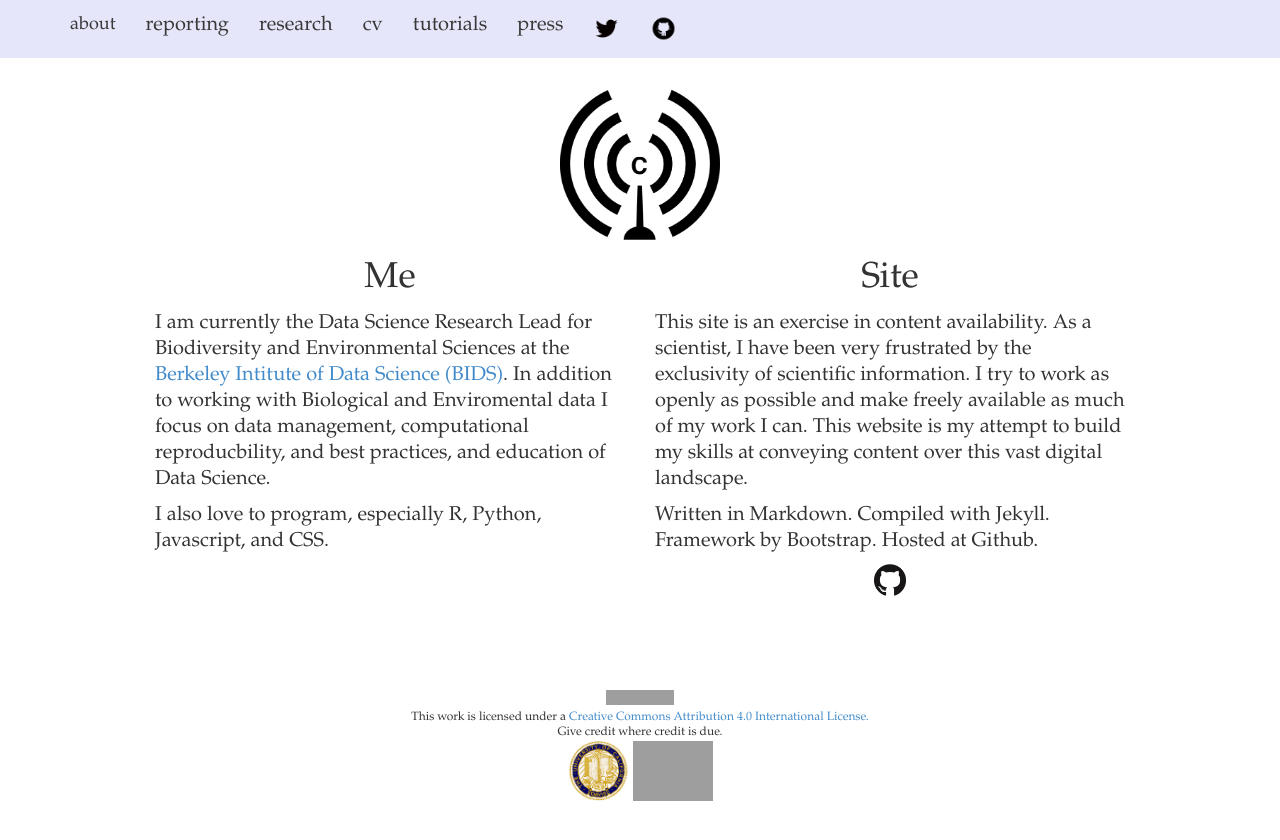
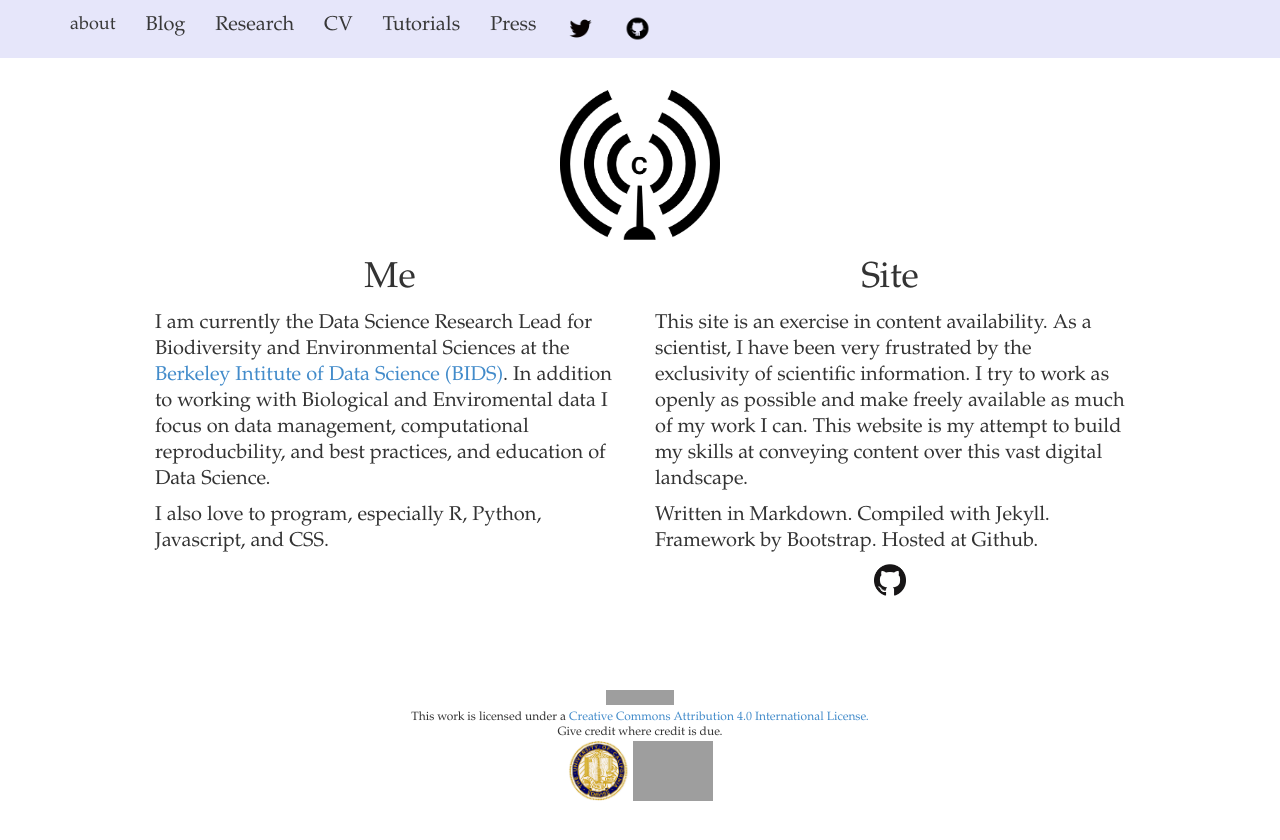
Before and after one commit to iamciera/creports, a Jekyll site: the page built from index.html, in a window 1280 px wide. Shown: the top 840 px of the page. Built offline with Jekyll 4.4.1, drawn with Linux system fonts in a browser that asks for light colours; nearby versions of some CDN libraries; the list of posts is cut into pages by our own code; grey boxes are pictures that could not be loaded.

Commit message:
changec title buttons

```diff
--- a/_layouts/default.html
+++ b/_layouts/default.html
@@ -37,11 +37,11 @@
         <!-- Collect the nav links, forms, and other content for toggling -->
         <div class="collapse navbar-collapse navbar-ex1-collapse">
           <ul class="nav navbar-nav">
-            <li><a href="{{ site.baseurl }}/blog">reporting</a></li>
-            <li><a href="{{ site.baseurl }}/research">research</a></li>
-            <li><a href="{{ site.baseurl }}/cv">cv</a></li>
-            <li><a href="{{ site.baseurl }}/tutorials">tutorials</a></li>
-            <li><a href="{{ site.baseurl }}/press">press</a></li>
+            <li><a href="{{ site.baseurl }}/blog">Blog</a></li>
+            <li><a href="{{ site.baseurl }}/research">Research</a></li>
+            <li><a href="{{ site.baseurl }}/cv">CV</a></li>
+            <li><a href="{{ site.baseurl }}/tutorials">Tutorials</a></li>
+            <li><a href="{{ site.baseurl }}/press">Press</a></li>
             <li><a href="https://twitter.com/CieraReports"><img src="{{ site.baseurl }}/img/twitter2.png" width="27" height="27"></a></li>
             <li><a href="https://github.com/iamciera"><img src="{{ site.baseurl }}/img/github2.png" width="27" height="27"></a></li>
 
```
